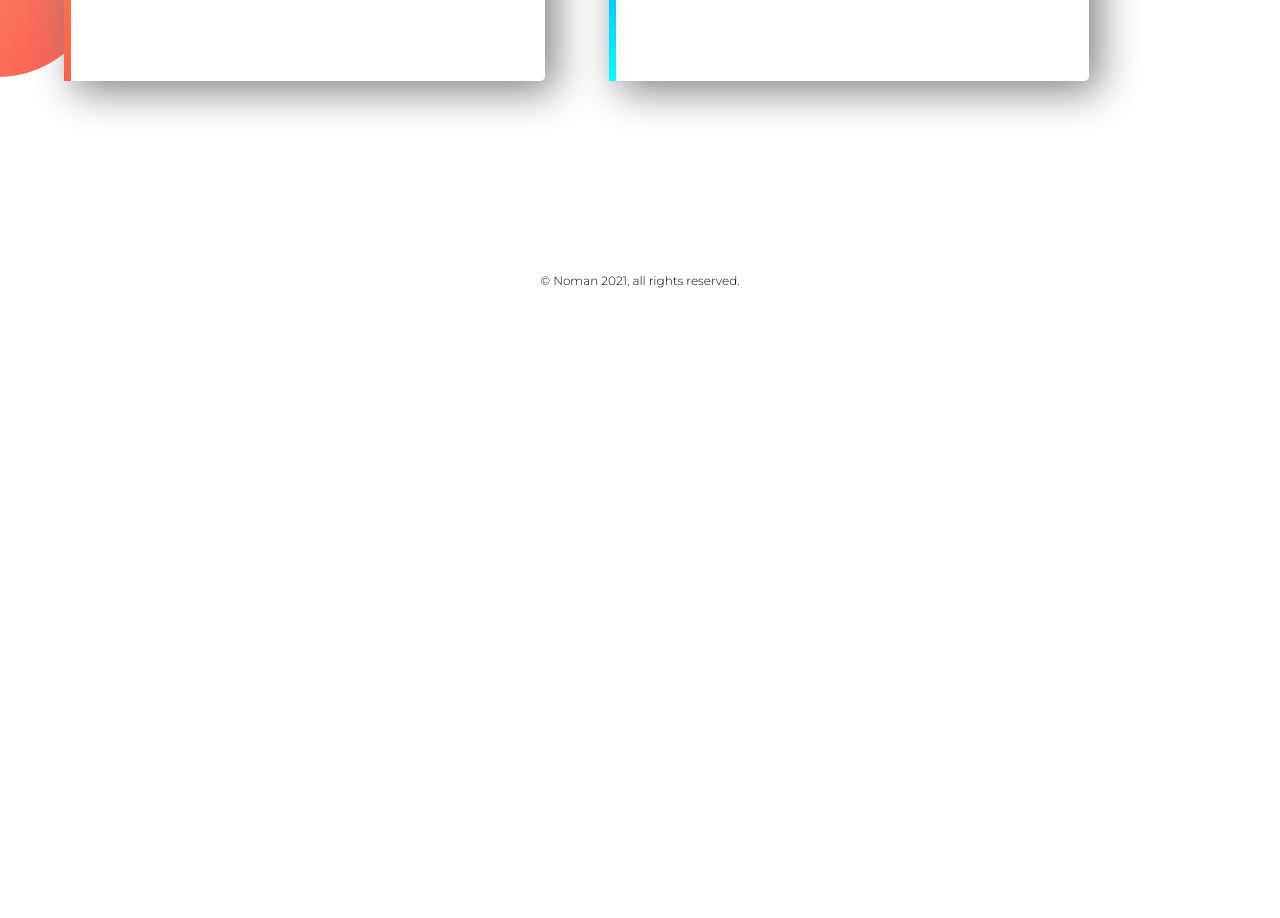
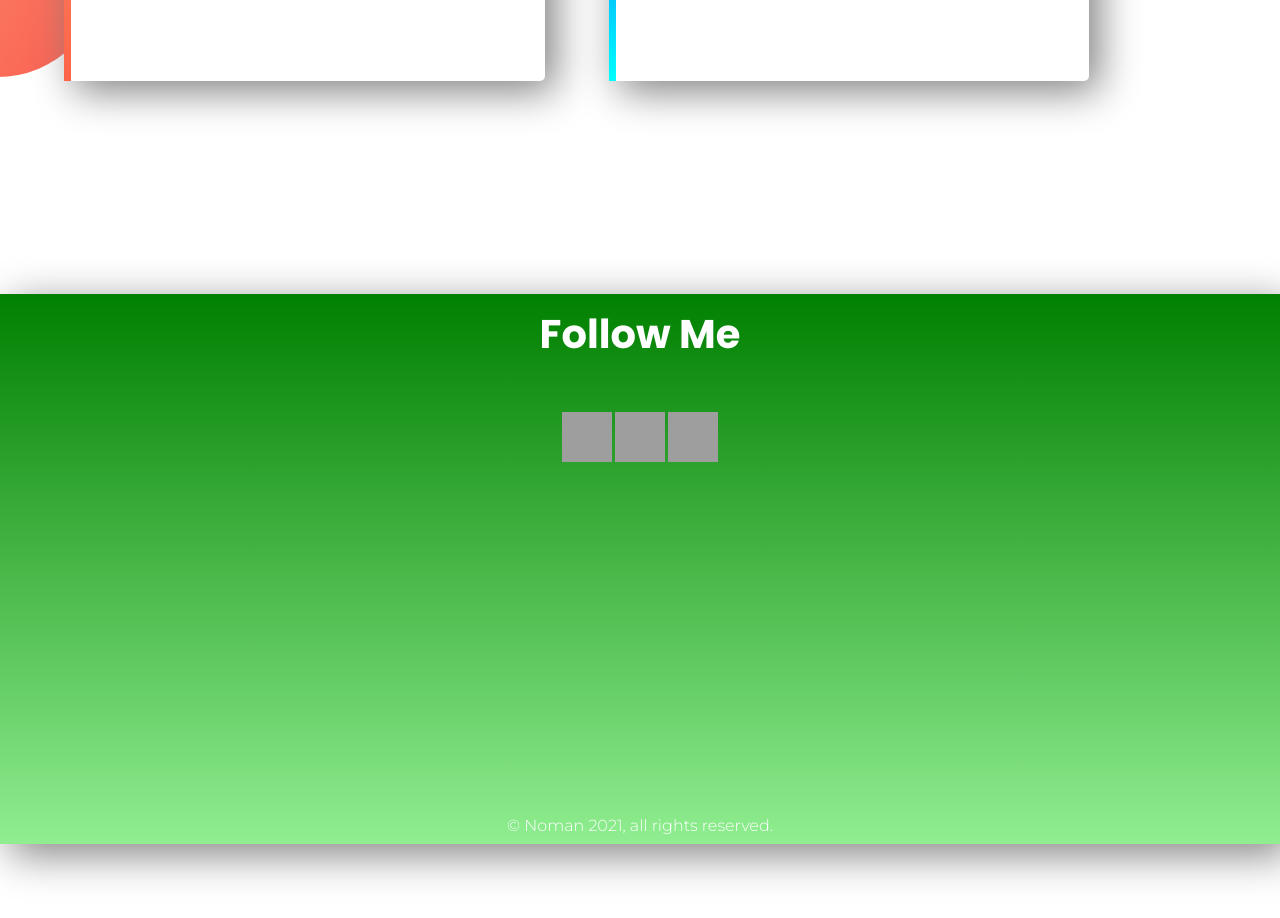
Before and after one commit to alnoman1620/portfolio, a plain HTML site: page index.html in a window 1280 px wide. Shown: the part 1694-2612 px from the top of the page. Before the commit the page ends 1994 px from the top, so only its background shows below. Drawn offline with Linux system fonts and the light colour scheme; grey boxes are pictures that could not be loaded.

Commit message:
footerupdate

```diff
--- a/index.html
+++ b/index.html
@@ -12,6 +12,10 @@
     <link
       href="https://fonts.googleapis.com/css2?family=Montserrat:wght@300&display=swap"
       rel="stylesheet"
+    />
+    <link
+      rel="stylesheet"
+      href="file:///C:/Users/USER/Desktop/fontawesome-free-5.13.0-web/css/all.css"
     />
   </head>
   <body>
@@ -77,6 +81,40 @@
         </p>
       </div>
     </section>
-    <footer><p>© Noman 2021, all rights reserved.</p></footer>
+    <section id="social">
+      <h1 class="follow">Follow Me</h1>
+      <ul>
+        <li>
+          <a href="https://www.facebook.com/ide.noman" target="facebook">
+            <img
+              alt="Facebook"
+              src="https://seeklogo.com/images/F/facebook-icon-circle-logo-09F32F61FF-seeklogo.com.png"
+              width="50"
+              height="50"
+          /></a>
+        </li>
+        <li>
+            <a href="https://www.instagram.com/?hl=en" target="instagram">
+              <img
+                alt="instagram"
+                src="https://cdn.icon-icons.com/icons2/1211/PNG/512/1491579602-yumminkysocialmedia36_83067.png"
+                width="50"
+                height="50"
+            /></a>
+          </li>
+        </li>
+        <li>
+            <a href="https://twitter.com/explore" target="twitter">
+              <img
+                alt="twitter"
+                src="https://cdn3.iconfinder.com/data/icons/social-media-circle/512/circle-twitter-512.png"
+                width="50"
+                height="50"
+            /></a>
+          </li>
+      </ul>
+      <footer><p>© Noman 2021, all rights reserved.</p></footer>
+    </section>
+
   </body>
 </html>
--- a/style.css
+++ b/style.css
@@ -78,22 +78,50 @@ section {
   border-image-slice: 1;
 }
 footer {
+  color: white;
   text-align: center;
-  font-size: 12px;
+  font-size: 16px;
   font-family: "Segoe UI", Tahoma, Geneva, Verdana, sans-serif;
+  padding-top: 300px;
 }
 p {
   font-family: "Montserrat", sans-serif;
+}
+#social ul {
+  padding: 0;
+  list-style: none;
+  padding: 15px;
+}
+#social a {
+  align-items: center;
+}
+#social li {
+  display: inline;
+}
+#social {
+  text-align: center;
+  padding-bottom: 0;
+
+  height: 550px;
+  margin-bottom: 100px;
+  background-image: linear-gradient(green, lightgreen);
+  box-shadow: 10px 10px 40px gray;
+}
+#social h1 {
+  font-size: 40px;
+  color: white;
+  padding-top: 10px;
+  padding-bottom: 0;
 }
 @media screen and (max-width: 480px) {
   h1 {
     font-size: 9vw;
   }
   h2 {
-    font-size: 4vw;
+    font-size: vw;
   }
   h3 {
-    font-size: 3.5vw;
+    font-size: 4vw;
   }
   p {
     font-size: 3vw;
@@ -119,4 +147,7 @@ p {
   .top2 {
     padding-bottom: 2px;
   }
+  #social h1 {
+    font-size: 5vw;
+  }
 }
```
Also changed, not shown: 1 other file.
